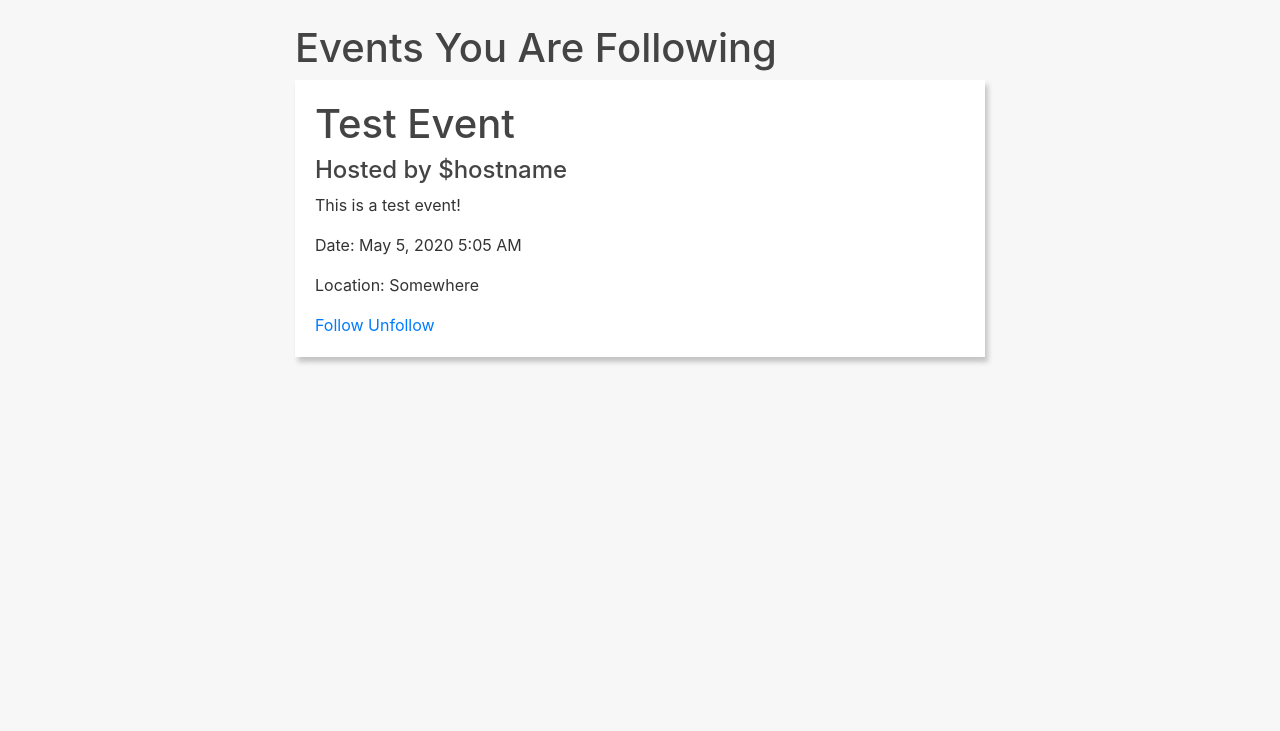
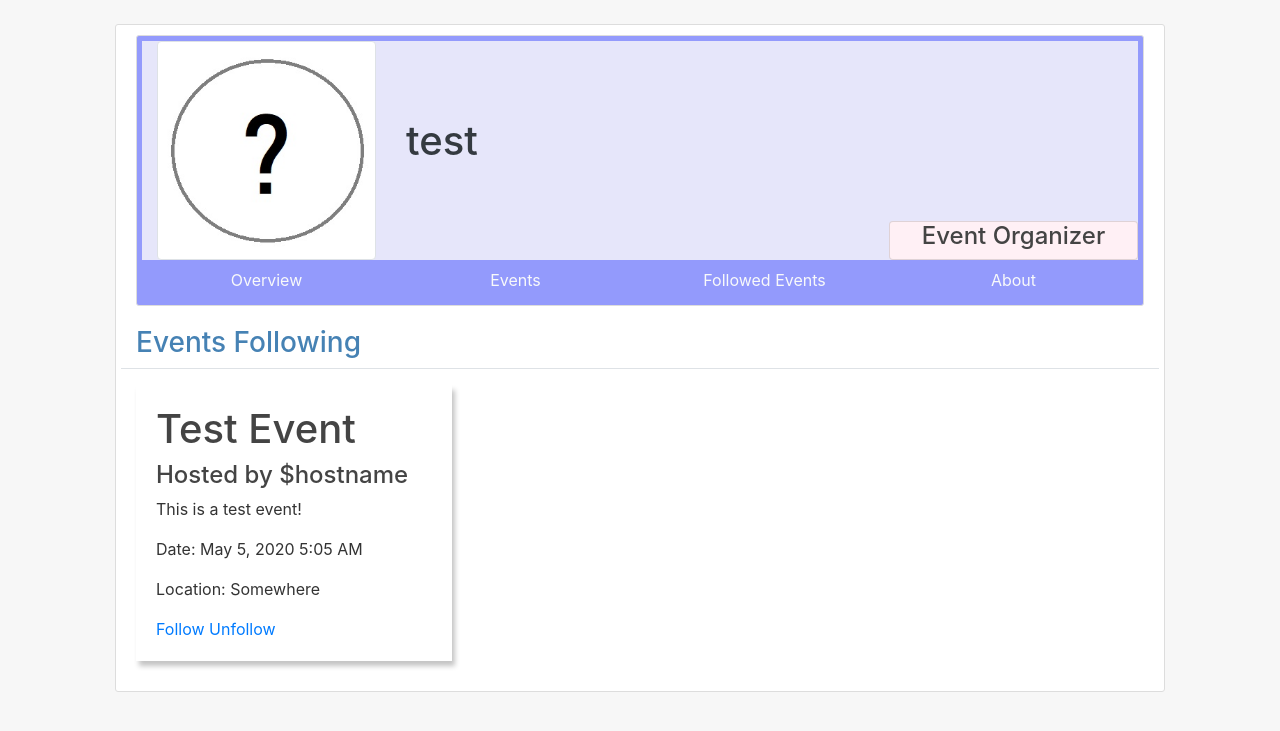
Before and after one commit to Aldrazus/EventHub, a Flask app: page /user/test/followed in a window 1280 px wide. Shown: the part 56-787 px from the top of the page. Run offline with Flask 2, Linux system fonts and the light colour scheme; a user stored in the database is signed in; data comes from the database, SQL or seed files in the repository; both versions use the stored data as it was after the commit; some libraries are stand-ins or nearby versions.

Commit message:
Cleaned profile page style + structure

```diff
--- a/app/static/main.css
+++ b/app/static/main.css
@@ -29,6 +29,36 @@
 
   .site-header .navbar-nav .nav-link.active {
     font-weight: 500;
+  }
+
+  .text-gray {
+    color: silver;
+  }
+
+  .bg-light{
+    background-color: rgb(237,241,245);
+  }
+
+  .bg-lav{
+    background-color: lavender;
+  }
+
+  .bg-lavlight{
+    background: lavenderblush;
+    background-color: lavenderblush;
+  }
+
+  .bg-cyan{
+    background-color: cyan;
+  }
+
+  .bg-royalblue{
+    background: royalblue;
+    background-color: royalblue;
+  }
+
+  .bg-tag{
+    background: #939afc;
   }
 
   .banner {
@@ -95,7 +125,6 @@
     font-size: 2.5rem;
   }
 
-<<<<<<< HEAD
   .account-section {
     background: gray;
     padding: 10px 20px;
@@ -103,7 +132,6 @@
     border-radius: 3px;
     margin-bottom: 20px;
   }
-=======
 /*
   EVENT CARDS
 */
@@ -129,4 +157,3 @@
 .card-event:hover {
   transform: scale(1.01)
 }
->>>>>>> d97ccb1d596e987275cebb865bbcb4e5d5ff32b2
--- a/app/templates/base.html
+++ b/app/templates/base.html
@@ -18,7 +18,7 @@
 
     </head>
     <body>
-        <nav class="navbar navbar-expand-lg navbar-dark fixed-top" style="background-color: royalblue;">
+        <nav class="navbar navbar-expand-lg navbar-dark fixed-top bg-royalblue">
             <div class="container">
                 <a href="/" class="navbar-brand mr-4">EventHub</a>
                 <button class="navbar-toggler" type="button" data-toggle="collapse" data-target="#navbarToggle" aria-controls="navbarToggle" aria-expanded="false" aria-label="Toggle navigation">
--- a/app/templates/followed_events.html
+++ b/app/templates/followed_events.html
@@ -1,10 +1,16 @@
-{% extends "base.html" %}
+{% extends "user.html" %}
 
-{% block content %}
-    <h1>Events You Are Following</h1>
-    <div class="container-events">
-        {% for event in events %}
-            {% include "card-event.html" %}
-        {% endfor %}
+{% block user_content %}
+    <div class="col-md-12">
+        <div class="row border-bottom mb-3 align-items-center">
+            <h3 class="col-md-auto" style="color: steelblue">Events Following</h3>
+        </div>
+        <div class="row">
+            {% for event in events %}
+                <div class="col-md-4">
+                {% include "card-event.html" %}
+                </div>
+            {% endfor %}
+        </div>
     </div>
 {% endblock %}
--- a/app/templates/user.html
+++ b/app/templates/user.html
@@ -6,16 +6,16 @@
 
 {% block content %}
 <div class="content-section">
-    <div class="banner bg-dark">
-        <div class="row border-bottom" style="margin-top: -15px; background-color: rgb(237,241,245)">
+    <div class="banner">
+        <div class="row coverbg bg-lav" style="margin-top: -15px;">
             <div class="col-md-3 align-self-baseline">
                 <img class="img-fluid img-thumbnail" src= "{{ user.img_file }}" />
             </div>
             <div class="col-md-auto align-self-baseline" style="padding-bottom: 0.5rem;">
-                <h1><a class="text-dark" href="">{{ user.username }}</a></h1>
+                <h1><a class="text-dark" style="color: royalblue;" href="">{{ user.username }}</a></h1>
             </div>
-            <div class="col-md-3 ml-auto text-center align-self-end">
-                <h4 class="card bg-light">{{current_user.role}}</h4>
+            <div class="col-md-3 ml-auto card align-self-end bg-lavlight">
+                <h4 class="text-center">{{user.role}}</h4>
             </div>
         </div>
 
@@ -37,20 +37,37 @@
 
         <div class="col-md-5 ml-3">
             <div class="row mb-3">
-                <div class="col-md-12 card bg-light">
-                    <h4 class="text-center border-bottom">About Me</h4>
-                    <p>{{user.about}}</p>
+                <div class="col-md-12 card bg-lav">
+                    <div class="row mb-3 border-bottom border-light">
+                        <div class="col-md-12">
+                            <h4 class="text-center">About Me</h4>
+                        </div>
+                    </div>
+                    <div class="row">
+                        <div class="col-md-12">
+                            <p>{{user.about}}</p>
+                        </div>
+                    </div>
                 </div>
             </div>
             <div class="row">
-                <div class="col-md-12 card bg-light">
-                    <h4 class="text-center border-bottom">Interests</h4>
-                    {% for item in user.interests %}
-                    <p>{{item}}</p>
-                    {% endfor %}
+                <div class="col-md-12 card bg-lav">
+                    <div class="row mb-3 border-bottom border-light">
+                        <div class="col-md-12">
+                            <h4 class="text-center">Interests</h4>
+                        </div>
+                    </div>
+                    <div class="row">
+                        {% for item in user.interests %}
+                        <div class="col-md-6 mb-3">
+                            <h5><span class="badge badge-info bg-tag">{{item}}</span></h5>
+                        </div>
+                        {% endfor %}
+                    </div>
                 </div>
             </div>
         </div>
+        <!--
         <div class="col-md-6 ml-5 card bg-light">
             <h4 class="text-center border-bottom mb-3">Recent Activity:</h4>
 
@@ -63,6 +80,25 @@
             {% endfor %}
 
         </div>
+        -->
+
+        <div class="col-md-6 ml-5 card bg-lav border">
+            <div class="row mb-3 border-bottom border-light">
+                <div class="col-md-12">
+                    <h4 class="text-center">Recent Activity</h4>
+                </div>
+            </div>
+            <div class="row mb-3">
+                {% for item in activity %}
+                <!-- Activity Card -->
+                <div class="col-md-10 offset-md-1 card border border-dark mb-3 h-75">
+                    <div class="container">
+                    <p class="text-center">{{item}}</p>
+                    </div>
+                </div>
+                {% endfor %}
+            </div>
+        </div>
 
         {% endblock %}
 
--- a/app/views/auth.py
+++ b/app/views/auth.py
@@ -65,6 +65,7 @@
     # Get info from db based on username, send to template
     user_info = {
         'username': username,
+        'role': 'Event Organizer',
         'about': 'This is an example About Me section.',
         'img_file': url_for('static', filename='profile_pics/default.jpg'),
         'interests': [
--- a/app/views/organizer.py
+++ b/app/views/organizer.py
@@ -50,8 +50,20 @@
 @mod.route('/user/<string:username>/followed')
 @login_required
 def followed(username):
+    user = {
+        'username': username,
+        'role': 'Event Organizer',
+        'about': 'This is an example About Me section.',
+        'img_file': url_for('static', filename='profile_pics/default.jpg'),
+        'interests': [
+            'Computer Science',
+            'Sports',
+            'Basketball',
+            'Movies'
+        ]
+    }
     followed_events = current_user.followed.all()
-    return render_template("followed_events.html", events=followed_events)
+    return render_template("followed_events.html", user=user, events=followed_events)
 
 
 # WIP
@@ -60,6 +72,7 @@
 def about(username):
     user = {
         'username': username,
+        'role': 'Event Organizer',
         'about': 'This is an example About Me section.',
         'img_file': url_for('static', filename='profile_pics/default.jpg'),
         'interests': [
```
Also changed, not shown: app.db.
